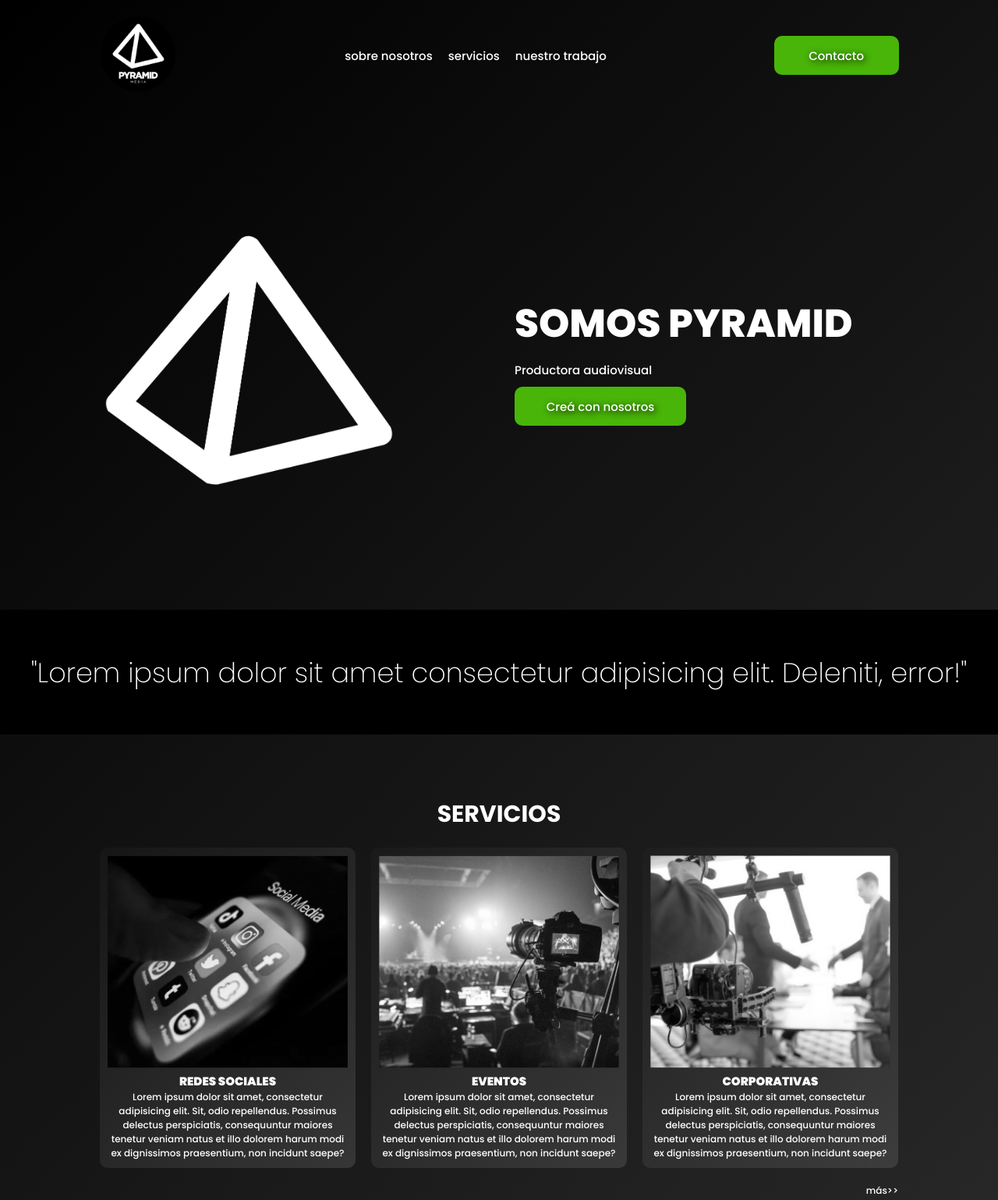
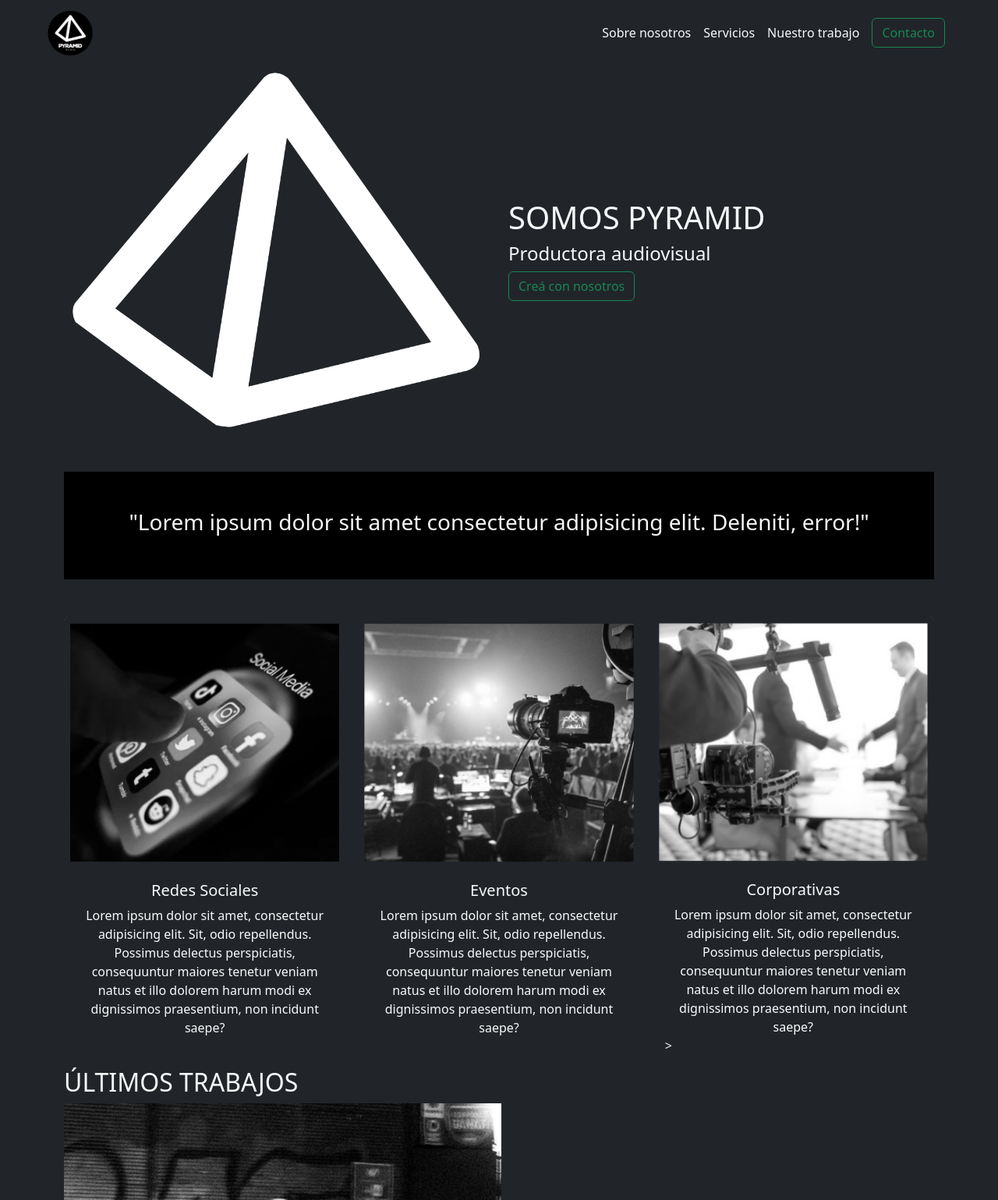
Before and after one commit to diegopaff/webdev_01, a plain HTML site: page index.html in a window 1280 px wide. Shown: the top 1539 px of the page at 78% size. Drawn offline with nearby package versions, Linux system fonts and the light colour scheme.

Commit message:
3 secciones del index con bootsrap

```diff
--- a/css/style.css
+++ b/css/style.css
@@ -4,8 +4,8 @@
     --texto-headline-900: 5rem;
     --texto-xl-800: 3.5rem;
     --texto-large-600: 3rem;
-    --texto-medium-400: 1.5rem;
-    --texto-small-400: 1.2rem;
+    --texto-medium-400: 2rem;
+    --texto-small-400: 1.6rem;
 
 }
  /* ----NORMALIZE----------------------- */
@@ -120,7 +120,7 @@ h4 {
 }
 
 .menu__item {
-    font-size: var(--texto-medium-400);
+    font-size: var(--texto-small-400);
     transition: all 0.2s;
 }
 
@@ -136,7 +136,7 @@ li.menu__item:hover {
     width: 16rem;
     height: 5rem;
     text-align: center;
-    font-size: var(--texto-medium-400);
+    font-size: var(--texto-small-400);
     text-shadow: 2px 2px 8px black;
     color: white;
     border-radius: 1rem;
--- a/index.html
+++ b/index.html
@@ -5,82 +5,86 @@
     <meta http-equiv="X-UA-Compatible" content="IE=edge">
     <meta name="viewport" content="width=device-width, initial-scale=1.0">
     <title>Pyramid Media</title>
-    <link rel="stylesheet" href="./css/style.css">
+    <link href="https://cdn.jsdelivr.net/npm/bootstrap@5.2.0/dist/css/bootstrap.min.css" rel="stylesheet" integrity="sha384-gH2yIJqKdNHPEq0n4Mqa/HGKIhSkIHeL5AyhkYV8i59U5AR6csBvApHHNl/vI1Bx" crossorigin="anonymous">
+    <script src="https://cdn.jsdelivr.net/npm/bootstrap@5.2.0/dist/js/bootstrap.bundle.min.js" integrity="sha384-A3rJD856KowSb7dwlZdYEkO39Gagi7vIsF0jrRAoQmDKKtQBHUuLZ9AsSv4jD4Xa" crossorigin="anonymous"></script>
+    <!-- <link rel="stylesheet" href="./css/style.css"> -->
     <link rel="preconnect" href="https://fonts.googleapis.com">
     <link rel="preconnect" href="https://fonts.gstatic.com" crossorigin>
     <link href="https://fonts.googleapis.com/css2?family=Poppins:ital,wght@0,100;0,200;0,500;0,600;0,700;0,800;0,900;1,200;1,300&family=Roboto:wght@100;300;400;500&display=swap" rel="stylesheet">
 </head>
-<body>
+<body class="bg-dark text-light ms-xl-5 me-xl-5 ms-md-1 me-md-1">
     <!-- inicio header -->
     <header class="header">
-        <nav class="header-nav container">
-            <a class="header-logo" href="index.html"><img class="header-logo__img" src="./img/Logo Pyramid.png" alt="Logo Pyramid media"></a>
-            <ul class="menu">
-                <li class="menu__item">
-                    <a class="menu__link" href="./views/nosotros.html">sobre nosotros</a>
-                </li>
-                <li class="menu__item">
-                    <a class="menu__link" href="./views/servicios.html">servicios</a>
-                </li>
-                <li class="menu__item">
-                    <a class="menu__link" href="./views/trabajos.html">nuestro trabajo</a>
-                </li>
-                <!-- <li class="menu__item">
-                    <a class="menu__link" href="./views/contacto.html"><div class="btn"><span> Contacto</span></div></a>
-                </li> -->
-            </ul>
-            <a class="menu__link" href="./views/contacto.html"><div class="btn"><span> Contacto</span></div></a>
+        <nav class="navbar navbar-expand-lg bg-dark d-flex justify-content-center align-items-center flex-nowrap">
+            <div class="container ">
+              <a class="navbar-brand" href="index.html">
+                <img src="./img/Logo Pyramid.png" alt="Logo Pyramid media" width="60">
+              </a>
+            </div>
+            <div class="container-fluid justify-content-end ">
+                <button class="navbar-toggler" type="button" data-bs-toggle="collapse" data-bs-target="#navbarNavAltMarkup" aria-controls="navbarNavAltMarkup" aria-expanded="false" aria-label="Toggle navigation">
+                  <span class="navbar-toggler-icon"></span>
+                </button>
+                <div class="collapse navbar-collapse justify-content-end" id="navbarNavAltMarkup">
+                  <div class="navbar-nav align-items-center">
+                    <a class="nav-link text-light" href="./views/nosotros.html">Sobre nosotros</a>
+                    <a class="nav-link text-light" href="./views/servicios.html">Servicios</a>
+                    <a class="nav-link text-light" href="./views/trabajos.html">Nuestro trabajo</a>
+                    <a class="nav-link" href="./views/contacto.html"><button type="button" class="btn btn-outline-success">Contacto</button></a>
+                  </div>
+                </div>
+            </div>
           </nav>
+
     </header>
     <!-- fin header -->
 
     <main class="container">
         <!-- seccion INICIAL-HERO -------------------------------------------------->
         <section id="hero">
-            <article class="hero">
-                <img class="hero__logo-img" src="./img/pyramid.png" alt="Pyramid media logo">
-                <div class="hero__info">
-                    <h1 class="hero__titulo">SOMOS PYRAMID</h1>
-                    <h4 class="hero__subtitulo">Productora audiovisual</h4>
-                    <a href="./views/contacto.html"><div class="btn hero__btn">Creá con nosotros</div></a>
+            <article class="row align-items-center justify-content-center">
+                <img class="col-xl-6 col-md-6 col-sm-12 mw-50" src="./img/pyramid.png" alt="Pyramid media logo">
+                <div class="col-xl-6 col-md-6 col-sm-12">
+                    <h1 class="h1">SOMOS PYRAMID</h1>
+                    <h4 class="h4">Productora audiovisual</h4>
+                    <a href="./views/contacto.html"><button type="button" class="btn btn-outline-success">Creá con nosotros</button></a>
                 </div>
 
         </section>
         <!-- separador con frase -------------------------------------------------->
     <section id="separador">
-        <article class="separador">
-            <h3 class="separador__txt">"Lorem ipsum dolor sit amet consectetur adipisicing elit. Deleniti, error!"</h3>
+        <article class="separador bg-black mt-5 mb-5 pt-5 pb-5 ">
+            <h3 class="text-center">"Lorem ipsum dolor sit amet consectetur adipisicing elit. Deleniti, error!"</h3>
         </article>
     </section>
 
          <!-- seccion SERVICIOS -------------------------------------------------->
-        <section id="servicios">
-            <h2 class="section-titulo">SERVICIOS</h2>
-            <div class="cards-container">
-                <article class="cards">
-                    <img class="cards__img" src="./img/social-media.png" alt="pyramid redes sociales">
-                    <div class="cards__info">
-                        <h3 class="cards__titulo">REDES SOCIALES</h3>
-                        <p class="cards__descripcion">Lorem ipsum dolor sit amet, consectetur adipisicing elit. Sit, odio repellendus. Possimus delectus perspiciatis, consequuntur maiores tenetur veniam natus et illo dolorem harum modi ex dignissimos praesentium, non incidunt saepe?</p>
+    <section class="card-group gap-3">
+        <article class="card  border-0">
+            <img src="./img/social-media.png" class="card-img-top p-2 bg-dark" alt="...">
+            <div class="card-body bg-dark">
+                <h5 class="card-title text-center">Redes Sociales</h5>
+                <p class="card-text text-center">Lorem ipsum dolor sit amet, consectetur adipisicing elit. Sit, odio repellendus. Possimus delectus perspiciatis, consequuntur maiores tenetur veniam natus et illo dolorem harum modi ex dignissimos praesentium, non incidunt saepe?</p>
+                <!-- <p class="card-text"><small class="text-muted">Last updated 3 mins ago</small></p> -->
             </div>
         </article>
-                <article class="cards">
-                    <img class="cards__img" src="./img/events.png" alt="pyramid eventos filmacion">
-                    <div class="cards__info">
-                        <h3 class="cards__titulo">EVENTOS</h3>
-                        <p class="cards__descripcion">Lorem ipsum dolor sit amet, consectetur adipisicing elit. Sit, odio repellendus. Possimus delectus perspiciatis, consequuntur maiores tenetur veniam natus et illo dolorem harum modi ex dignissimos praesentium, non incidunt saepe?</p>
+        <article class="card border-0">
+            <img src="./img/events.png" class="card-img-top p-2 bg-dark" alt="...">
+            <div class="card-body bg-dark">
+                <h5 class="card-title text-center">Eventos</h5>
+                <p class="card-text text-center">Lorem ipsum dolor sit amet, consectetur adipisicing elit. Sit, odio repellendus. Possimus delectus perspiciatis, consequuntur maiores tenetur veniam natus et illo dolorem harum modi ex dignissimos praesentium, non incidunt saepe?</p>
+                <!-- <p class="card-text"><small class="text-muted">Last updated 3 mins ago</small></p> -->
             </div>
         </article>
-                <article class="cards">
-                    <img class="cards__img" src="./img/corporate.png" alt="pyramid filmacion corporativa">
-                    <div class="cards__info">
-                        <h3 class="cards__titulo">CORPORATIVAS</h3>
-                        <p class="cards__descripcion">Lorem ipsum dolor sit amet, consectetur adipisicing elit. Sit, odio repellendus. Possimus delectus perspiciatis, consequuntur maiores tenetur veniam natus et illo dolorem harum modi ex dignissimos praesentium, non incidunt saepe?</p>
-                    </div>
+        <article class="card border-0">
+            <img src="./img/corporate.png" class="card-img-top p-2 bg-dark" alt="...">
+            <div class="card-body bg-dark">
+                <h5 class="card-title text-center">Corporativas</h5>
+                <p class="card-text text-center">Lorem ipsum dolor sit amet, consectetur adipisicing elit. Sit, odio repellendus. Possimus delectus perspiciatis, consequuntur maiores tenetur veniam natus et illo dolorem harum modi ex dignissimos praesentium, non incidunt saepe?</p>
+                <!-- <p class="card-text"><small class="text-muted">Last updated 3 mins ago</small></p -->>
         </article>
-            </div>
-            <a class="ver-mas" href="./views/servicios.html">más>></a>
     </section>
+
         <!-- seccion ULTIMOS TRABAJOS -------------------------------------------------->
         <section id="proyectos">
             <h2 class="section-titulo">ÚLTIMOS TRABAJOS</h2>
@@ -159,7 +163,7 @@
                     <a class="barra-nav__link" href="./views/contacto.html">Contacto</a>
                 </li>
             </ul>
-            <img class="footer-img" src="./img/pyramid.png" alt="pyramid-logo">
+            <!-- <img class="footer-img" src="./img/pyramid.png" alt="pyramid-logo"> -->
             <p>Copyright © 2022 Pyramid Media, MVD</p>
         </nav>
     </footer>
```
Lines whose indentation alone changed are shown as unchanged.
